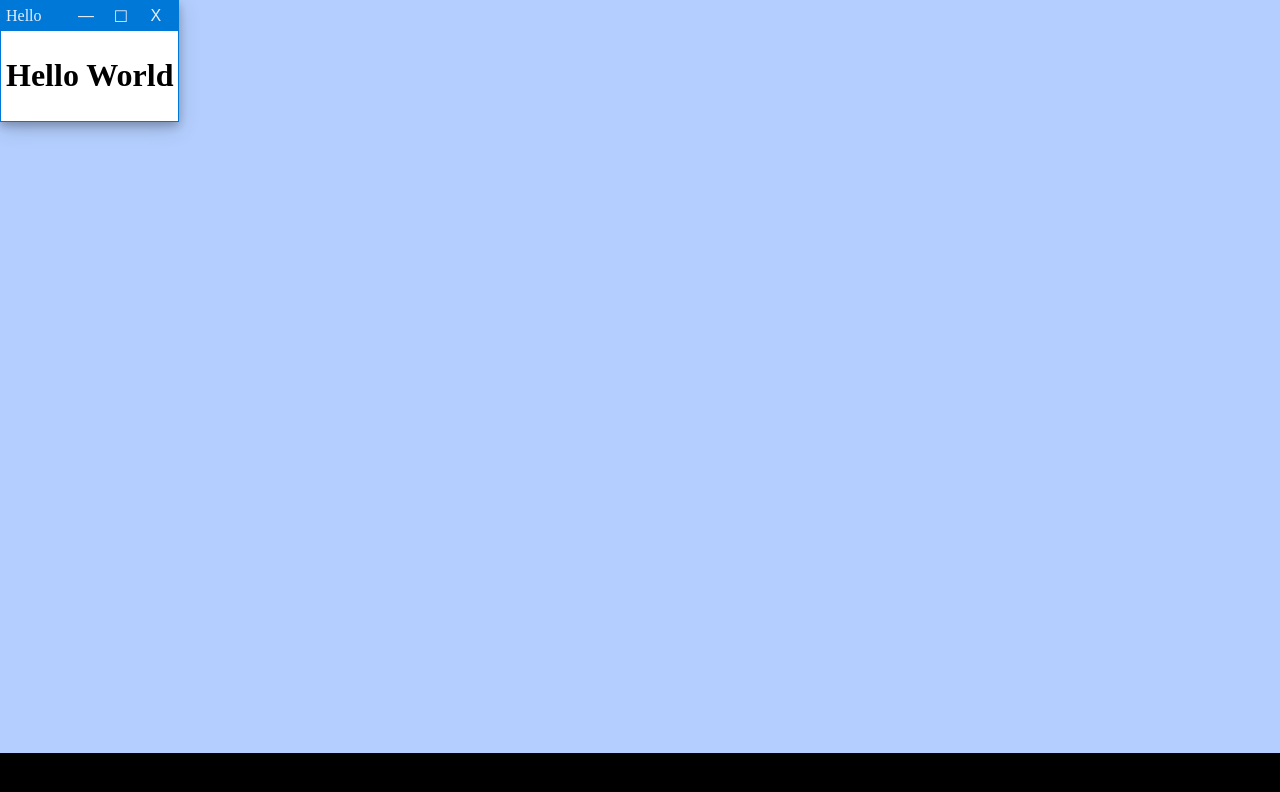
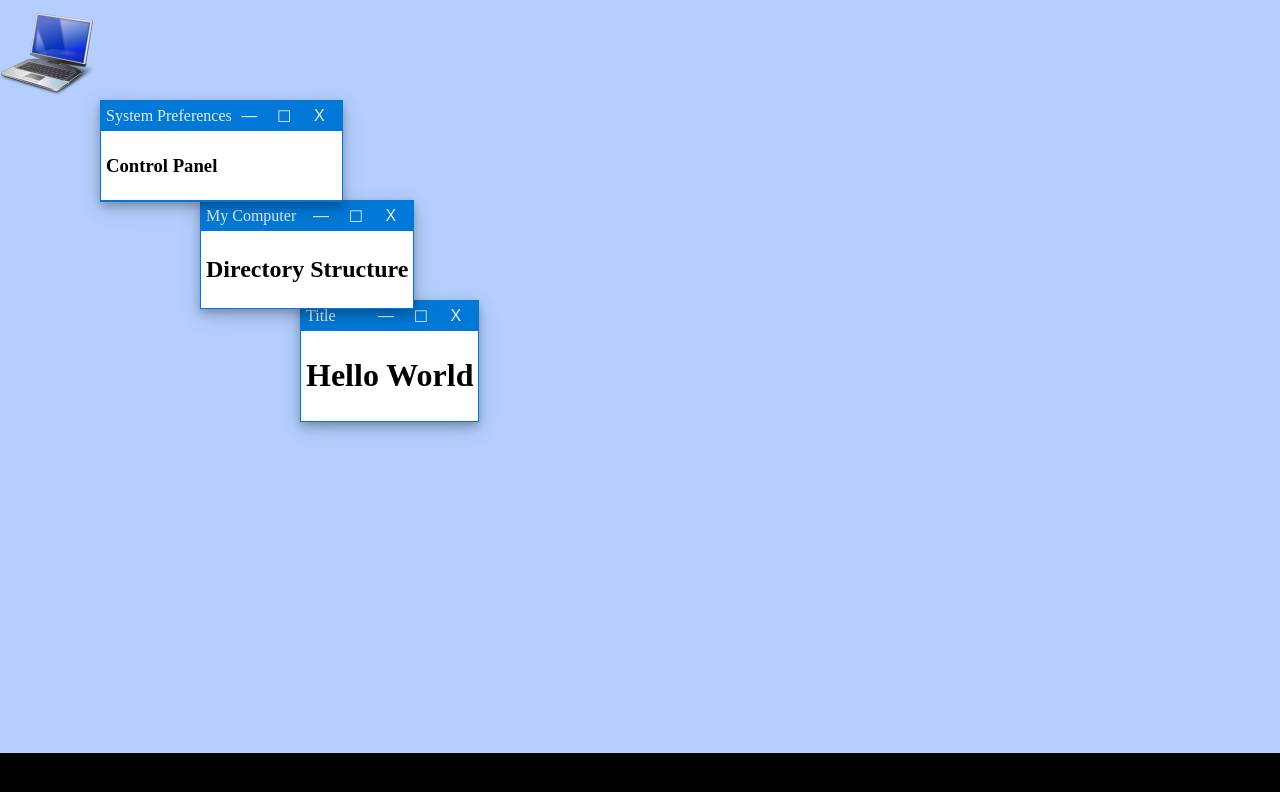
Before and after one commit to arman-madi/simple-react-webtop, a React (Create React App) app: page / in a window 1280 px wide. Shown: the top 792 px of the page. Built offline with nearby package versions, Linux system fonts and the light colour scheme.

Commit message:
More window added with exact position

```diff
--- a/src/components/Desktop.js
+++ b/src/components/Desktop.js
@@ -62,6 +62,7 @@
             if (['Shortcut', 'Window'].indexOf(child.type.name) > -1) {
                 // eslint-disable-next-line
                 this.state.childrenExtraAttributes[childKey] = {
+                    ...child.props.attributes,
                     ...this.state.childrenExtraAttributes[childKey],
                     draggable: true,
                     onDragStart: (e) => {
--- a/src/components/Webtop.js
+++ b/src/components/Webtop.js
@@ -16,7 +16,9 @@
                         link='mycompute-dialog'
                     />
 
-                    <Window key='window_2' title='Hello'><h1>Hello World</h1></Window>
+                    <Window key='window_2' title='Title' attributes={{style:{top:'300px', left:'300px'}}}><h1>Hello World</h1></Window>
+                    <Window key='window_3' title='My Computer' attributes={{style:{top:'200px', left:'200px'}}}><h2>Directory Structure</h2></Window>
+                    <Window key='window_4' title='System Preferences' attributes={{style:{top:'100px', left:'100px'}}}><h3>Control Panel</h3></Window>
                 </Desktop>
                 <Taskbar>
                     <Shortcut />
```
